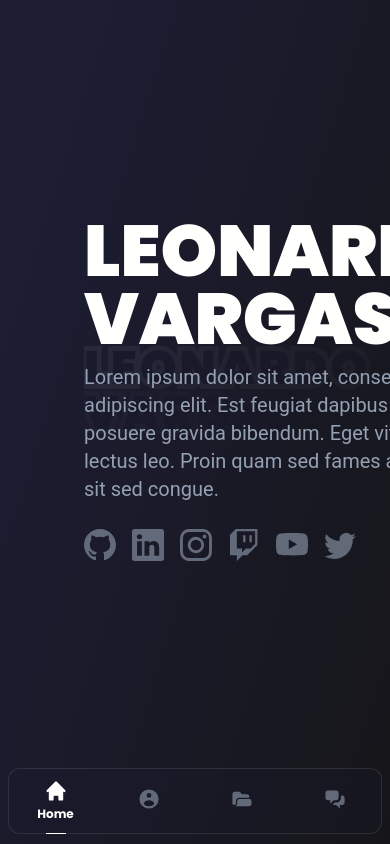
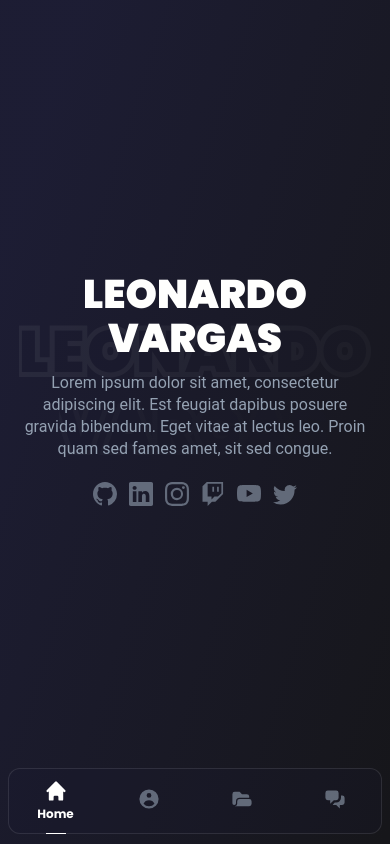
Before and after one commit to leovargasdev/portfolio-old-nextjs, a Next.js app: page / in a window 390 px wide. Built offline with nearby package versions, Linux system fonts and the light colour scheme.

Commit message:
feat: adicionando responsividade na página home

```diff
--- a/src/components/Layout/styles.module.scss
+++ b/src/components/Layout/styles.module.scss
@@ -48,4 +48,8 @@
   flex: 1;
   overflow-y: auto;
   padding: 24px 24px 0;
+
+  @media(max-width: 768px) {
+    padding: 24px 16px 0;
+  }
 }
--- a/src/components/Navbar/styles.module.scss
+++ b/src/components/Navbar/styles.module.scss
@@ -31,6 +31,7 @@
 
   display: flex;
 
+  // linha divisória
   &::after {
     content: '';
     position: absolute;
@@ -62,6 +63,7 @@
   @media(max-width: 768px) {
     height: 64px;
 
+    // underline no rodapé do nome da rota
     &::after {
       top: 64px;
       background: transparent;
--- a/src/components/SocialMedia/styles.module.scss
+++ b/src/components/SocialMedia/styles.module.scss
@@ -22,6 +22,16 @@
     }
   }
 
+  @media(max-width: 600px) {
+    column-gap: 12px;
+    margin-top: 10px;
+
+    svg {
+      width: 24px;
+    }
+  }
+}
+
 @keyframes svg-animation{
   0% {
     stroke-width: 0;
@@ -37,4 +47,3 @@
     fill: var(--link);
   }
 }
-}
--- a/src/styles/home.module.scss
+++ b/src/styles/home.module.scss
@@ -5,6 +5,10 @@
 
   display: flex;
   align-items: center;
+
+  @media(max-width: 768px) {
+    padding-left: 0px;
+  }
 }
 
 .content {
@@ -29,45 +33,30 @@
     font-size: 1.25rem;
     line-height: 1.75rem;
   }
-}
 
-.social {
-  display: flex;
-  align-items: center;
-  column-gap: 16px;
+  @media(max-width: 768px) {
+    width: 100%;
+    align-items: center;
+    row-gap: 12px;
 
-  margin-top: 16px;
+    text-align: center;
 
-  svg {
-    opacity: 0.6;
-    width: 32px;
-    height: auto;
-
-    transition: all 0.4s;
-  }
-
-  a:hover svg {
-    opacity: 1;
-    transform: translateY(-6px);
-
-    path{
-      animation: svg-animation 2s ease alternate;
+    h1 {
+      max-width: 100%;
     }
   }
 
-  @keyframes svg-animation{
-    0% {
-      stroke-width: 0;
-      stroke-dasharray: 1 100;
-      fill: transparent;
+  @media(max-width: 600px) {
+    h1 {
+      font-size: 2.5rem;
+      line-height: 2.75rem;
+      max-width: 300px;
     }
-    25% {
-      stroke-width: 1;
-    }
-    60%, 100% {
-      stroke-width: 0.3;
-      stroke-dasharray: 100 1;
-      fill: var(--link);
+
+    p {
+      font-size: 1rem;
+      line-height: 1.375rem;
+      max-width: 360px;
     }
   }
 }
@@ -89,6 +78,16 @@
     -webkit-background-clip: text;
     -webkit-text-stroke: 10px transparent;
   }
+
+  @media(max-width: 768px) {
+    text-align: center;
+
+    span {
+      font-size: 15vw;
+      line-height: 20vw;
+    }
+  }
+
 }
 
 .avatar {
@@ -98,4 +97,8 @@
   position: relative;
   width: 800px;
   height: clamp(60vh, 90vh, 800px);
+
+  @media(max-width: 768px) {
+    display: none;
+  }
 }
```
Lines whose indentation alone changed are shown as unchanged.
